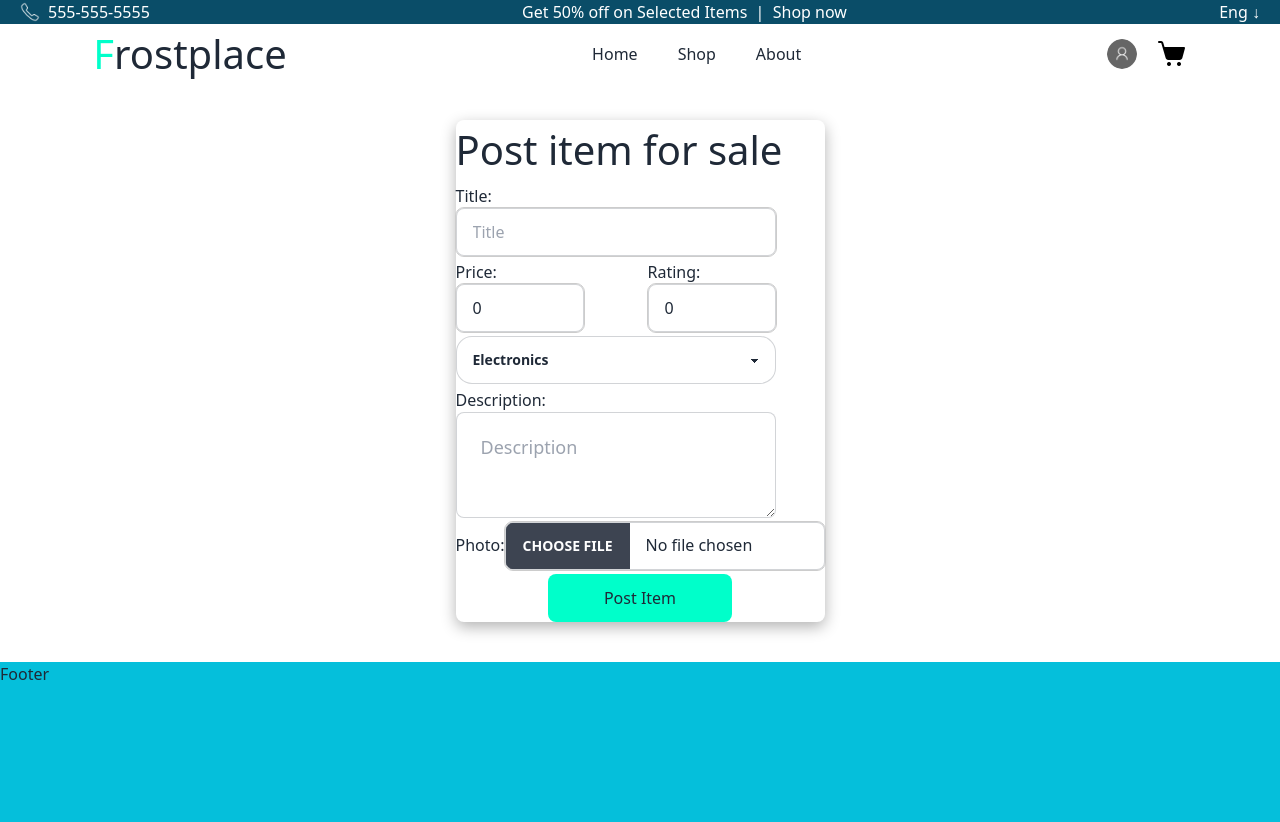
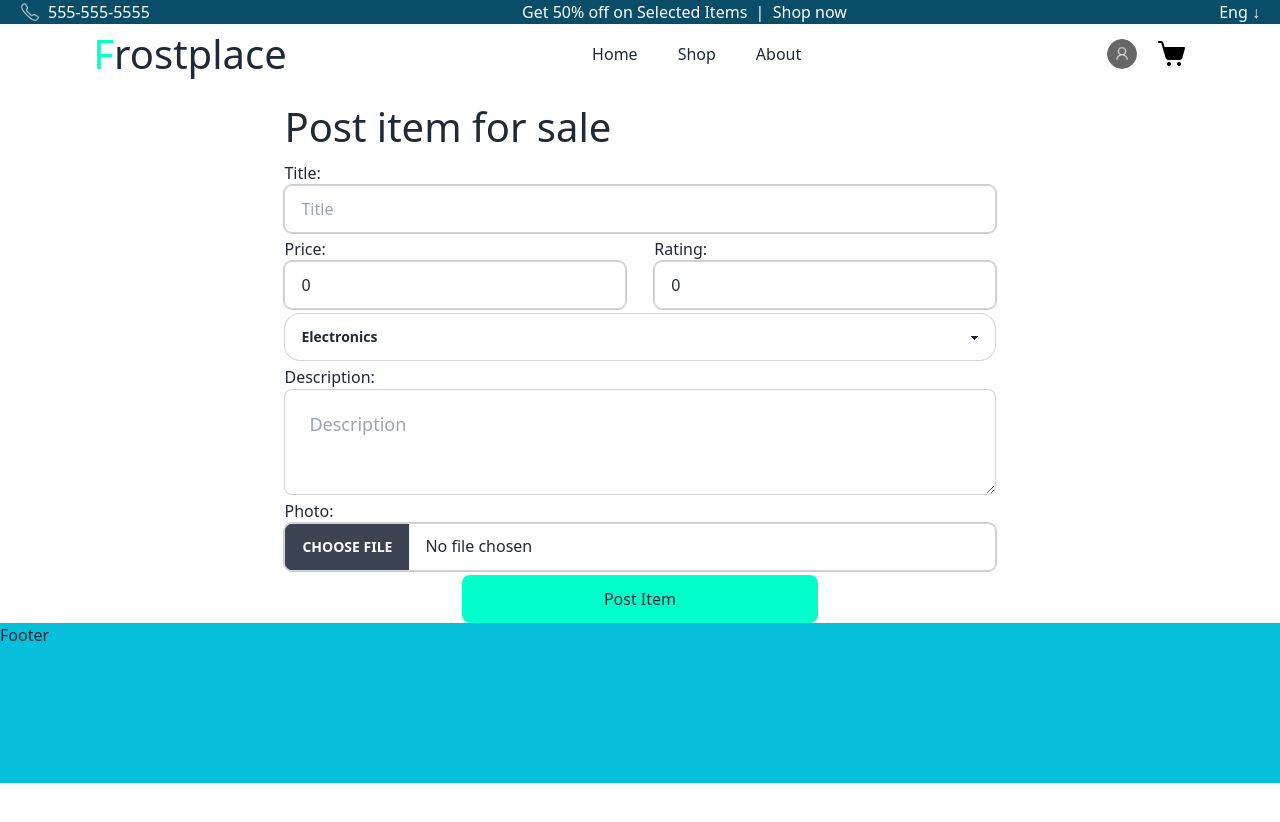
Before and after one commit to tdavis1991/marketplace_project, a React (Vite) app in the folder client/: page /create in a window 1280 px wide. After the commit the page ends 800 px from the top, so only its background shows below. Built offline with nearby package versions, Linux system fonts and the light colour scheme; sample sign-in values are in the browser's storage.

Commit message:
working on item details and profile page

```diff
--- a/client/src/pages/ItemForm.jsx
+++ b/client/src/pages/ItemForm.jsx
@@ -18,8 +18,6 @@ const Item = () => {
   const { postItem, isLoading, error } = usePostItem();
 
   const { user } = useAuthContext();
-
-  // console.log('Rendering Item component with user:', user)
 
   const handleChange = (e) => {
     const { name, value } = e.target;
@@ -61,28 +59,28 @@ const Item = () => {
   };
 
   if (!user) {
-    return <div>Loading...</div>; // Or redirect to login page
+    return <div>Loading...</div>;
   }
 
   return (
-    <div className='h-5/6 my-10 shadow-md rounded-lg'>
-      <form onSubmit={handleSubmit} className='flex flex-col gap-1'>
+    <div className='h-full flex w-2/3 justify-center'>
+      <form onSubmit={handleSubmit} className='flex w-full flex-col gap-1'>
         <h2>Post item for sale</h2>
-        <label className='flex flex-col'>
+        <label className='flex w-full flex-col'>
           Title:
-          <input placeholder='Title' className="input input-bordered w-full max-w-xs" type='text' name='title' value={formData.title} onChange={handleChange} />
+          <input placeholder='Title' className="input input-bordered w-full" type='text' name='title' value={formData.title} onChange={handleChange} />
         </label>
-        <div className='flex justify-between w-full max-w-xs'>
-          <label className='flex flex-col w-2/5'>
+        <div className='flex justify-between w-full'>
+          <label className='flex flex-col w-[48%]'>
             Price:
-            <input placeholder='Price' className="input input-bordered w-full max-w-xs" type='number' name='price' value={formData.price} onChange={handleChange} />
+            <input placeholder='Price' className="input input-bordered w-full" type='number' name='price' value={formData.price} onChange={handleChange} />
           </label>
-          <label className='flex flex-col w-2/5'>
+          <label className='flex flex-col w-[48%]'>
             Rating:
-            <input placeholder='Rating' className="input input-bordered w-full max-w-xs" type='number' name='rating' value={formData.rating} onChange={handleChange} />
+            <input placeholder='Rating' className="input input-bordered w-full" type='number' name='rating' value={formData.rating} onChange={handleChange} />
           </label>
         </div>
-        <select className='select select-bordered select-md w-full max-w-xs rounded-2xl' name='category' value={formData.category} onChange={handleChange}>
+        <select className='select select-bordered select-md w-full rounded-2xl' name='category' value={formData.category} onChange={handleChange}>
           <option disabled selected>Category</option>
           <option value="electronic">Electronics</option>
           <option value="clothing">Clothing</option>
@@ -90,11 +88,11 @@ const Item = () => {
         </select>
         <label className='flex flex-col'>
           Description:
-          <textarea placeholder='Description' className="textarea textarea-bordered textarea-lg w-full max-w-xs" name='description' value={formData.description} onChange={handleChange} />
+          <textarea placeholder='Description' className="textarea textarea-bordered textarea-lg w-full" name='description' value={formData.description} onChange={handleChange} />
         </label>
         <label>
           Photo:
-          <input className="file-input file-input-bordered w-full max-w-xs" accept='image/*' type='file' onChange={(e) => handleImageChange(e.target.files[0])} />
+          <input className="file-input file-input-bordered w-full" accept='image/*' type='file' onChange={(e) => handleImageChange(e.target.files[0])} />
         </label>
         <button className='bg-quaternary w-1/2 mx-auto rounded-lg py-3' type="submit">Post Item</button>
         {error && <div>{error}</div>}
--- a/client/src/pages/Profile.jsx
+++ b/client/src/pages/Profile.jsx
@@ -1,6 +1,7 @@
 import React from 'react';
 import { Link } from 'react-router-dom';
 
+import Item from './ItemForm';
 import { useAuthContext } from '../hooks/useAuthContext';
 
 const Profile = () => {
@@ -8,17 +9,18 @@ const Profile = () => {
   console.log('PROFILE', user.user.inventory);
 
   return (
-    <div className='flex justify-between w-full h-screen mt-10'>
-    <div className='flex flex-col'>
+    <div className='flex w-full h-screen gap-3 mt-10'>
+    <div className='flex flex-1 flex-col'>
       <img src={user.user.avatar} alt='avatar' className='w-96 h-96' />
       <h2 className='font-bold'>Contact</h2>
       <h3 className='text-xl'><span className='font-bold'>Name:</span> {user.user.name}</h3>
       <h3 className='text-xl'><span className='font-bold'>Email:</span> {user.user.email}</h3>
       <h1>Inventory</h1>
     </div>
-    <Link to='/create'>
+    {/* <Link to='/create'>
       <button className='text-2xl font-bold bg-quaternary px-5 py-2 rounded-xl'>+ Add Item</button>
-    </Link>
+    </Link> */}
+    <Item />
     </div>
   )
 }
```
